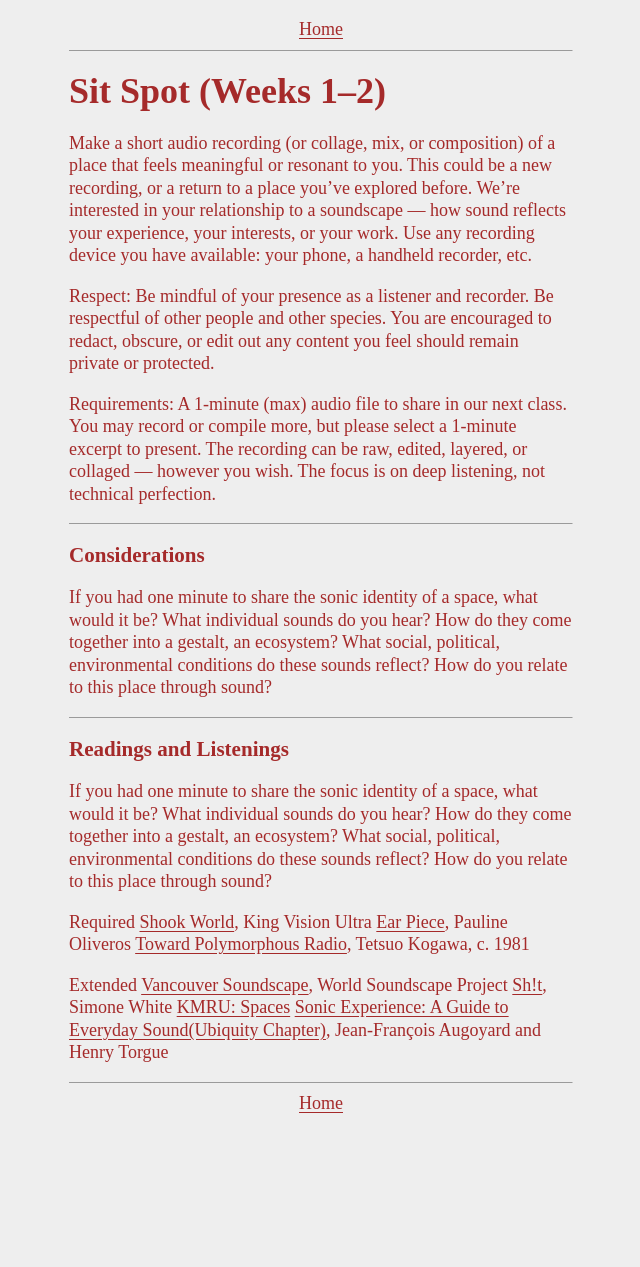
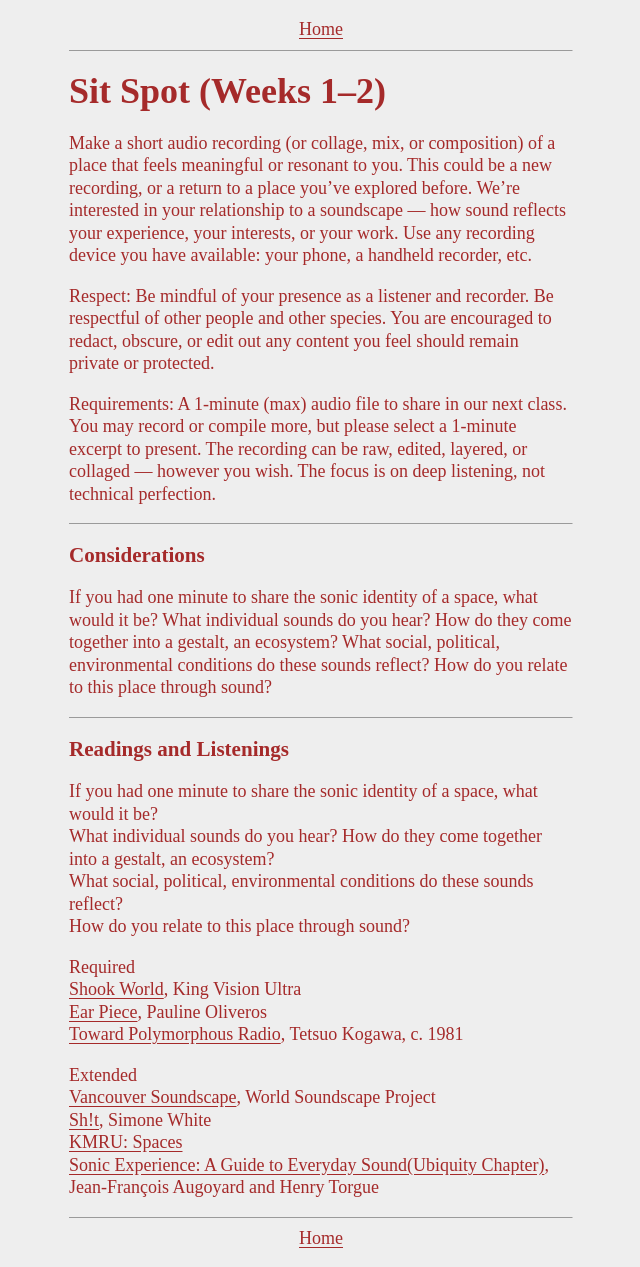
Before and after one commit to bryantwells/rr25, a Jekyll site: the page built from _pages/sit-spot.md, in a window 1280 px wide. Shown: the whole page, without its empty margins (319-959 px from the left). Built offline with Jekyll 4.4.1, drawn with Linux system fonts in a browser that asks for light colours; before the commit the page ends 1132 px from its top, so only the background shows below that.

```diff
--- a/_pages/sit-spot.md
+++ b/_pages/sit-spot.md
@@ -27,18 +27,18 @@ How do you relate to this place through sound?
 
 ### Readings and Listenings
 
-If you had one minute to share the sonic identity of a space, what would it be?
-What individual sounds do you hear? How do they come together into a gestalt, an ecosystem?
-What social, political, environmental conditions do these sounds reflect?
+If you had one minute to share the sonic identity of a space, what would it be? <br>
+What individual sounds do you hear? How do they come together into a gestalt, an ecosystem? <br>
+What social, political, environmental conditions do these sounds reflect? <br>
 How do you relate to this place through sound?
 
-Required
-[Shook World](https://algierstheband.bandcamp.com/album/shook-world-hosted-by-algiers), King Vision Ultra
-[Ear Piece](https://www.kim-cohen.com/Assets/CourseAssets/Texts/Oliveros_Ear%20Piece%20(1998).PDF), Pauline Oliveros
+Required <br>
+[Shook World](https://algierstheband.bandcamp.com/album/shook-world-hosted-by-algiers), King Vision Ultra <br>
+[Ear Piece](https://www.kim-cohen.com/Assets/CourseAssets/Texts/Oliveros_Ear%20Piece%20(1998).PDF), Pauline Oliveros <br>
 [Toward Polymorphous Radio](https://drive.google.com/file/d/1YDdtHzgt00Tn1E4vpdQdbLqyKVmCRprT/view?usp=sharing), Tetsuo Kogawa, c. 1981
 
-Extended
-[Vancouver Soundscape](https://www.sfu.ca/sonic-studio-webdav/WSP_Doc/Booklets/Vanscape1.pdf), World Soundscape Project
-[Sh!t](https://attachments.are.na/35567766/27327d5618ff01a2c81ba82337b3a6c2.pdf?1743106294), Simone White
-[KMRU: Spaces](https://www.youtube.com/watch?v=jxRbgvRNoS4)
+Extended <br>
+[Vancouver Soundscape](https://www.sfu.ca/sonic-studio-webdav/WSP_Doc/Booklets/Vanscape1.pdf), World Soundscape Project <br>
+[Sh!t](https://attachments.are.na/35567766/27327d5618ff01a2c81ba82337b3a6c2.pdf?1743106294), Simone White <br>
+[KMRU: Spaces](https://www.youtube.com/watch?v=jxRbgvRNoS4) <br>
 [Sonic Experience: A Guide to Everyday Sound(Ubiquity Chapter)](https://attachments.are.na/12509280/108be580b3e8789556c4a09eb6f06bf2.pdf?1626041041), Jean-François Augoyard and Henry Torgue
```
